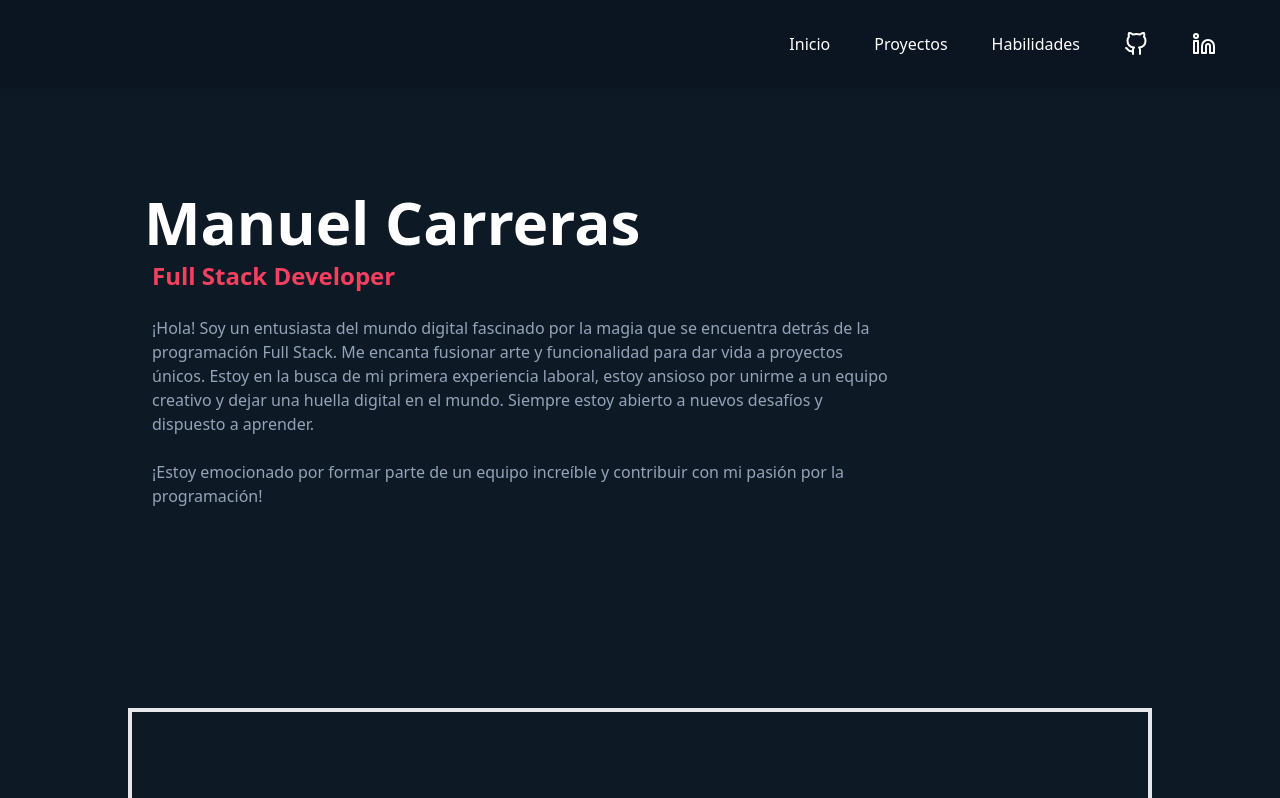
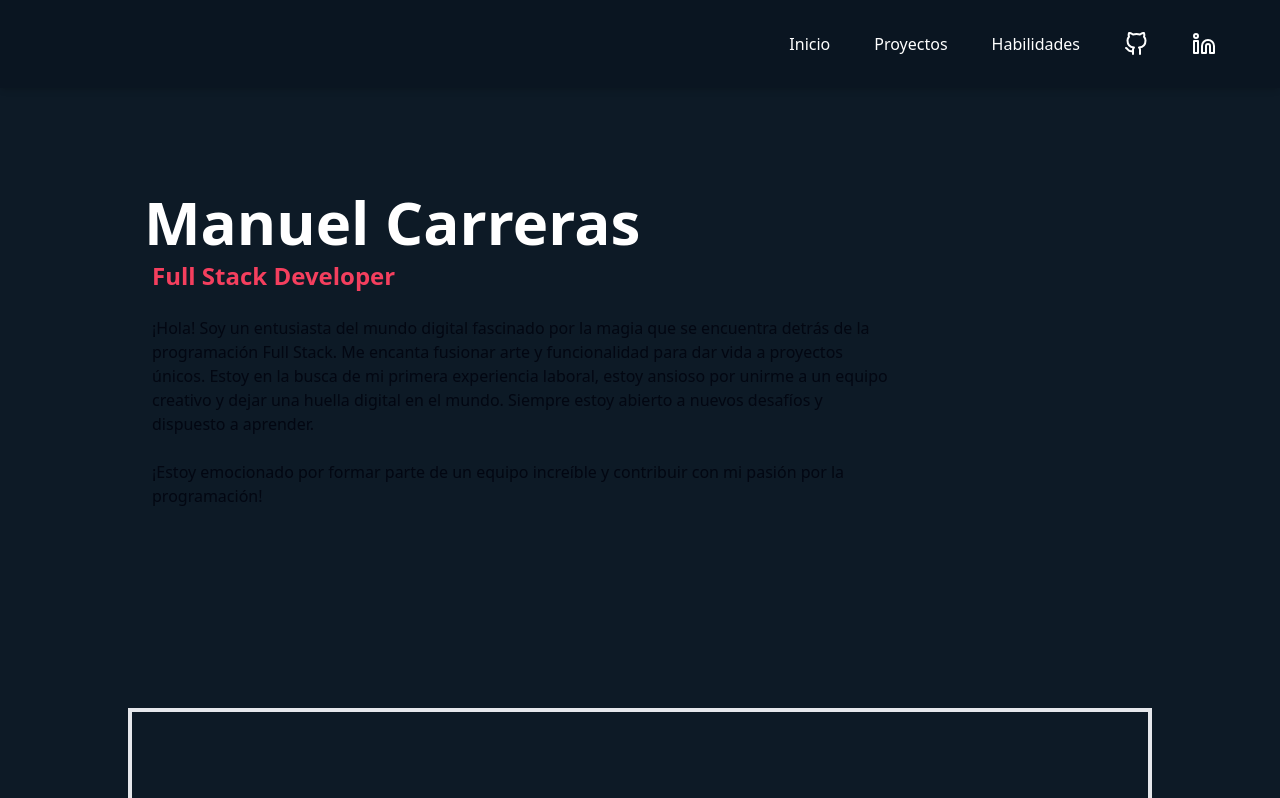
Before and after one commit to JuanMaCarreras/Portafolio, a React (Vite) app: page / in a window 1280 px wide. Shown: the top 798 px of the page. Built offline with nearby package versions, Linux system fonts and the light colour scheme; what tailwindcss-animated would draw is missing.

Commit message:
dark mode colors

```diff
--- a/tailwind.config.js
+++ b/tailwind.config.js
@@ -9,12 +9,19 @@ export default {
   theme: {
     extend: {
       colors: {
-        first: '#ea580c',
-        main: '#0d1a26',
-        text: '#94a3b8',
+        bg: '#fffff',
+        title: '#ea580c',
+        text: '#030712',
+        shadow: '#cbcde3',
+        mainLight: '#f2f2f2',
+        // -------------------
+        dark: '#0d1a26',
+        textDark: '#94a3b8',
         mainDark: '#0a1622',
         mainSecond: '#011627',
         second: '#f43f5e',
+        // -------------------
+        svg: '#f43f5e',
         H: '#f06529',
         C: '#2965f1',
         J: '#f0db4f',
@@ -38,8 +45,8 @@ export default {
           '100%': {
             opacity: '100%'
           }
+        }
 
-        }
       },
       animation: {
         'fade-in': 'fade-in 1s'
```
